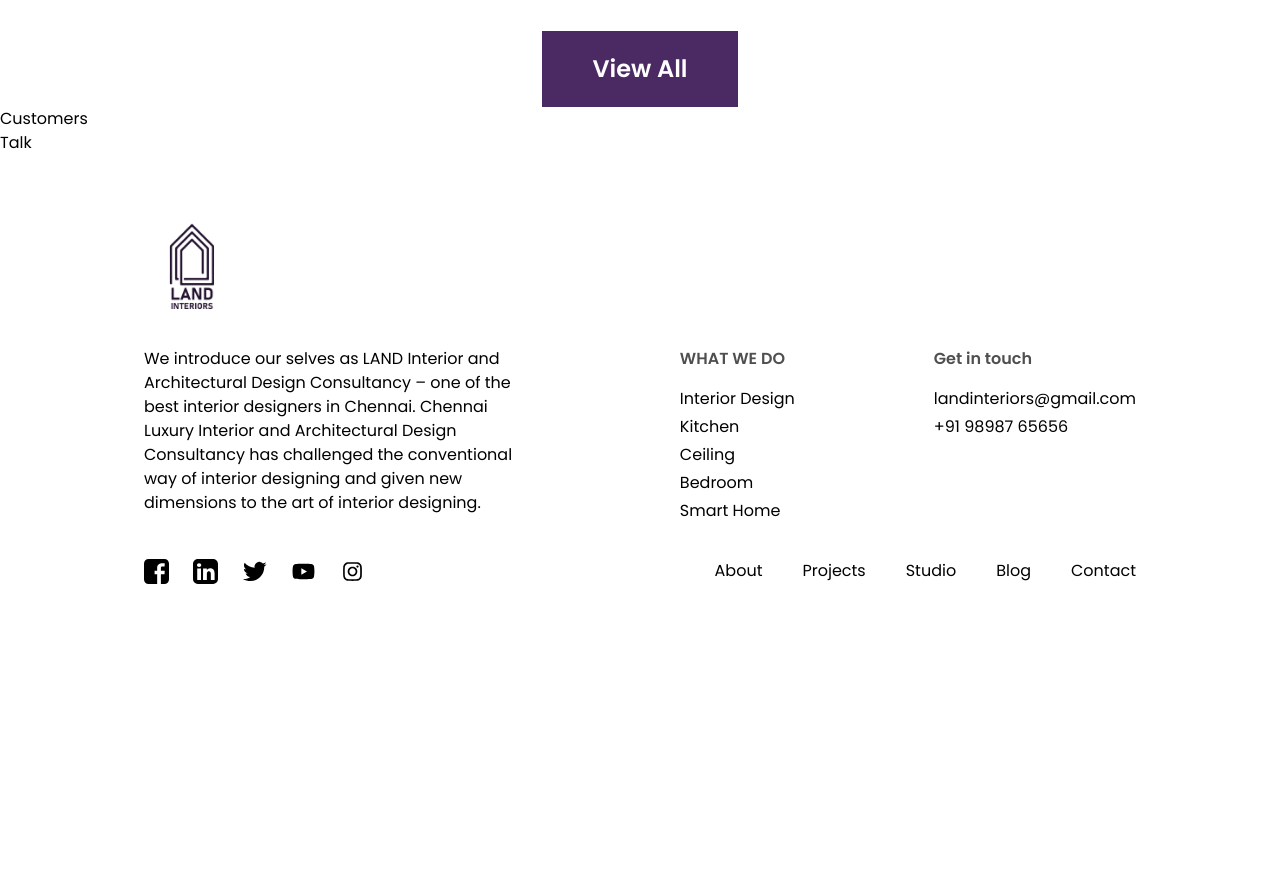
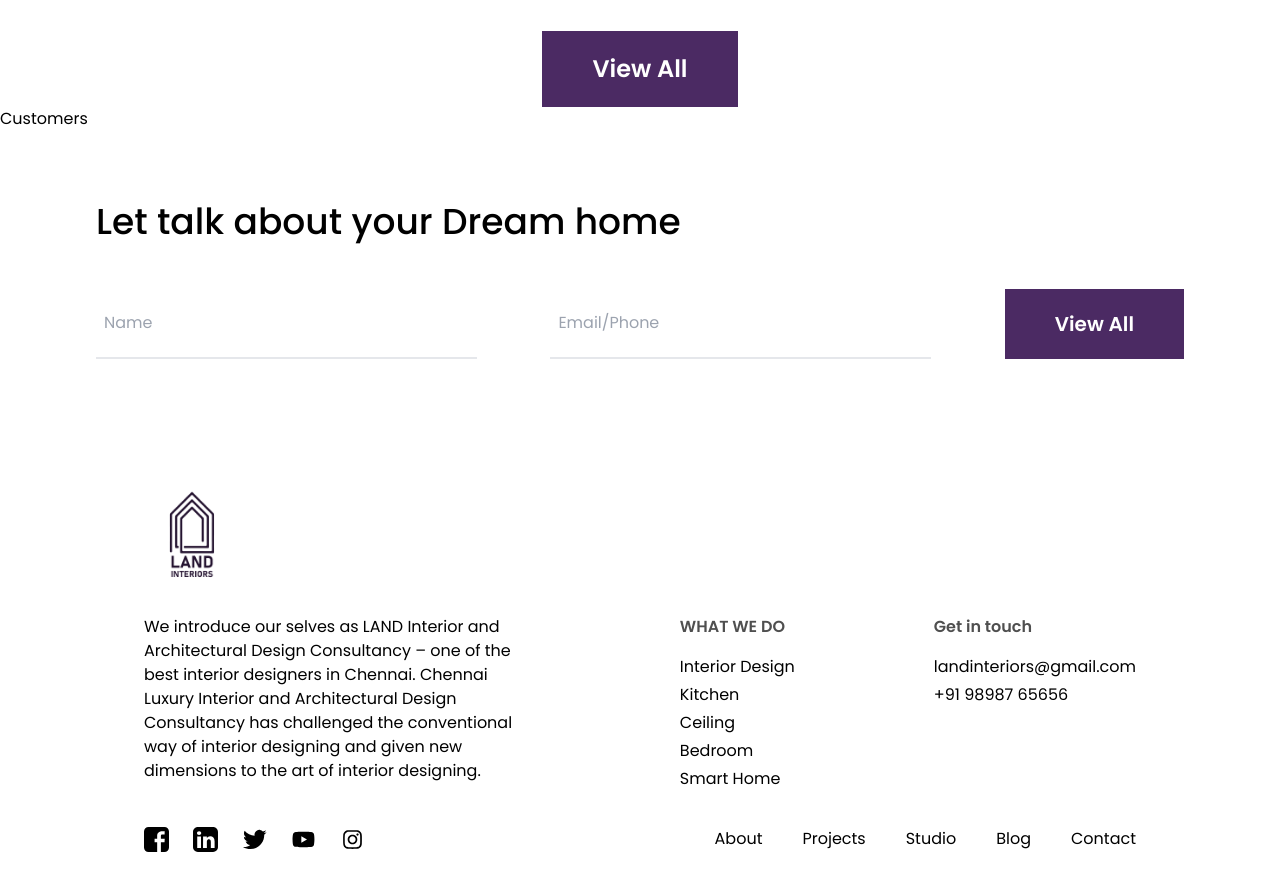
Before and after one commit to talhabytheway/land-interiors-UI, a React (Create React App) app: page / in a window 1280 px wide. Shown: the part 4340-5230 px from the top of the page. Before the commit the page ends 4988 px from the top, so only its background shows below. Built offline with nearby package versions, Linux system fonts and the light colour scheme.

Commit message:
Design Lets Talk component

```diff
--- a/src/components/Talk/index.js
+++ b/src/components/Talk/index.js
@@ -1,9 +1,30 @@
-import React from 'react'
+import React from "react";
 
 const Talk = () => {
   return (
-    <div>Talk</div>
-  )
-}
+    <div className="my-16 px-[1.5rem] md:px-[4rem] lg:px-[6rem] flex flex-col gap-10 xl:max-w-[1440px] xl:mx-auto">
+      <h2 className="font-medium text-[20px] sm:text-[24px] md:text-[30px] lg:text-[36px]">
+        Let talk about your Dream home
+      </h2>
+      <div className="mx-auto w-full">
+        <div className="flex flex-col lg:flex-row justify-between gap-5 md:gap-6 lg:gap-10">
+          <input
+            type="text"
+            placeholder="Name"
+            className="border-b-2 w-full lg:max-w-[35%] p-2"
+          />
+          <input
+            type="text"
+            placeholder="Email/Phone"
+            className="border-b-2 w-full lg:max-w-[35%] p-2 "
+          />
+          <button className="text-[16px] md:text-[20px] font-semibold py-[10px] md:py-[15px] lg:py-[20px] px-[20px] md:px-[30px] lg:px-[50px] bg-purp text-white block mx-auto lg:mx-0">
+            View All
+          </button>
+        </div>
+      </div>
+    </div>
+  );
+};
 
-export default Talk
+export default Talk;
```
